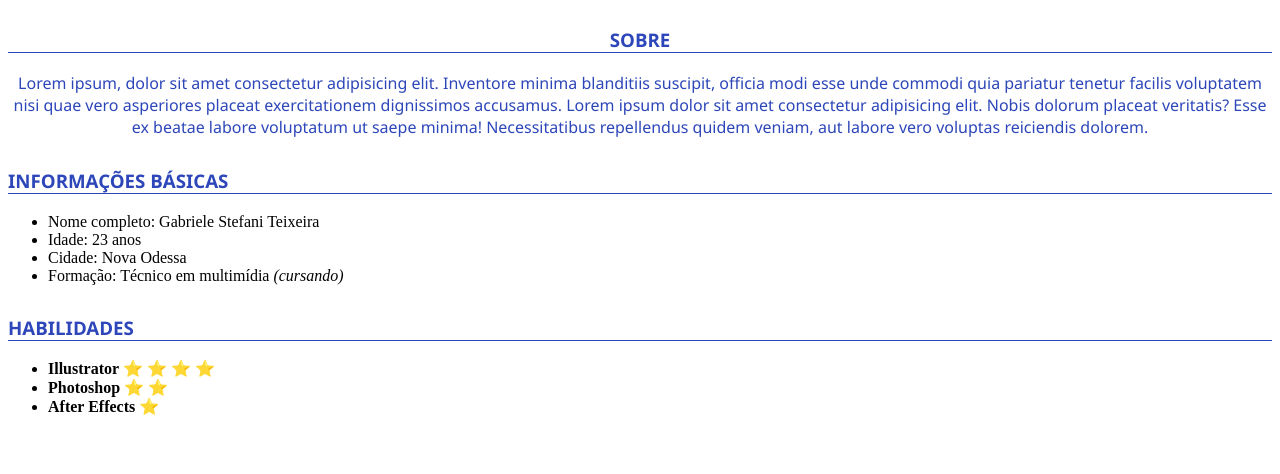
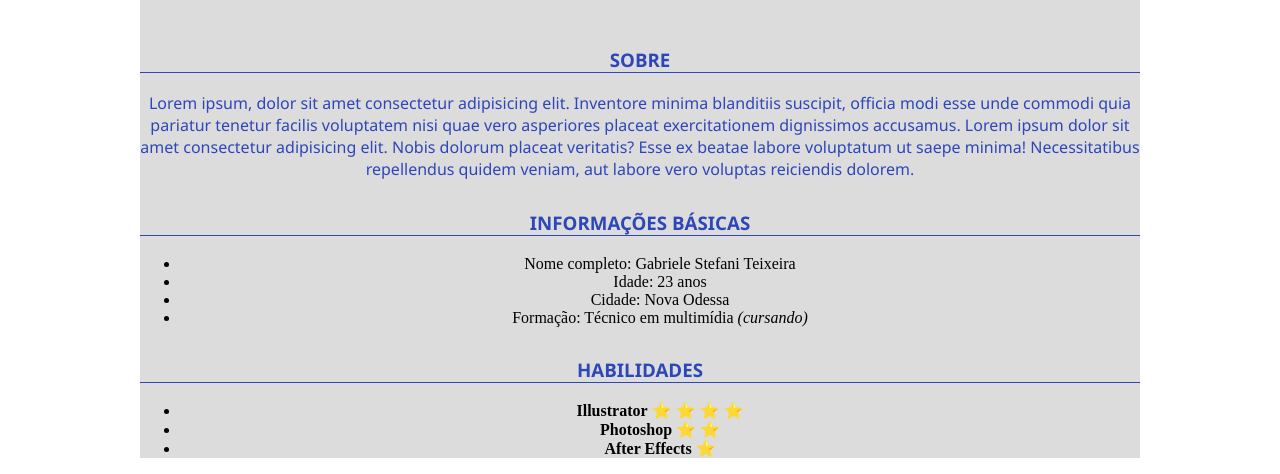
Before and after one commit to gbrielest/curriculo, a plain HTML site: page index.html in a window 1280 px wide. Shown: the part 552-1026 px from the top of the page. Before the commit the page ends 984 px from the top, so only its background shows below. Drawn offline with Linux system fonts and the light colour scheme.

Commit message:
Mudança no codigo html

```diff
--- a/estilos.css
+++ b/estilos.css
@@ -65,6 +65,7 @@
 }
 
 .informacoes{
+
     text-align: center;
     width: 1000px;
     margin-left: auto;
--- a/index.html
+++ b/index.html
@@ -33,7 +33,7 @@
         <a href="curriculo-gabriele.pdf" target="blank" download class="botao">Download Currículo
         </a>
     </header>
-    <main class="infomracoes">
+    <main class="informacoes">
         <h3 class="titulo1">Sobre</h3>
         <p class="texto-sobre">
             Lorem ipsum, dolor sit amet consectetur adipisicing elit. Inventore minima blanditiis suscipit, officia modi
```
